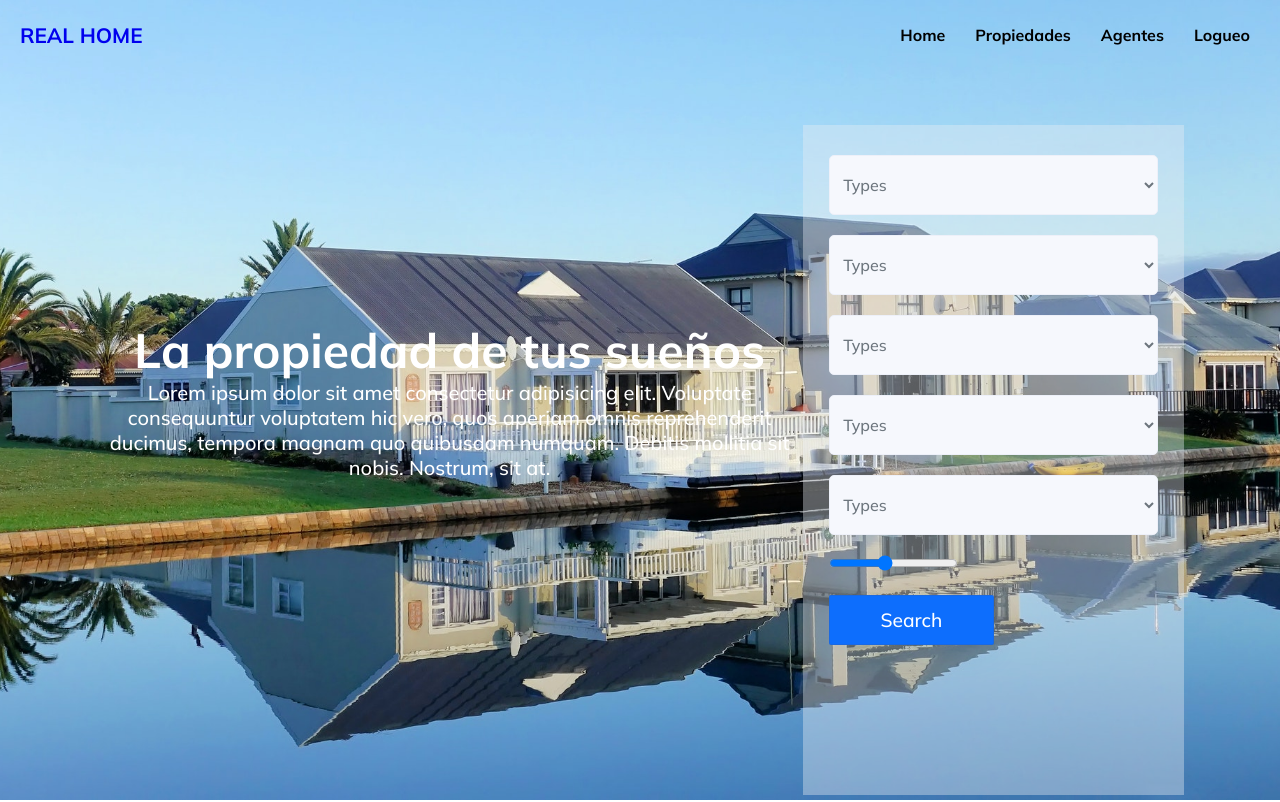
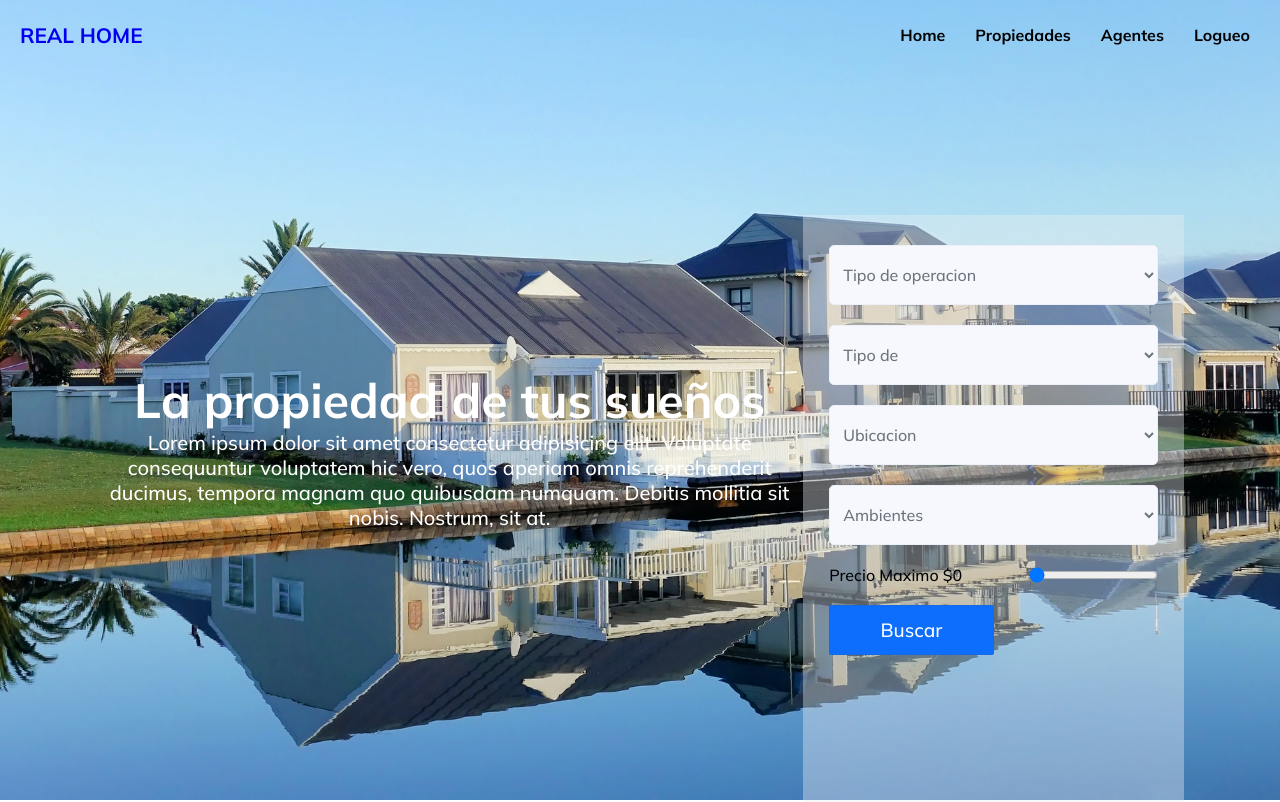
Before and after one commit to DiegoDalera/realState, a React (Vite) app: page / in a window 1280 px wide. Shown: the top 802 px of the page. Built offline with nearby package versions, Linux system fonts and the light colour scheme; no server answers.

Commit message:
range form

```diff
--- a/src/components/HeaderContainer.css
+++ b/src/components/HeaderContainer.css
@@ -17,6 +17,11 @@
     width: 85%;
     display: flex;
     flex-direction: row;
+}
+
+.nav-container{
+margin-bottom: 100px;
+
 }
 
 
@@ -91,3 +96,8 @@
 
 
 }
+.inputrange{
+    display: flex;
+    flex-direction: row;
+    justify-content: space-between;
+}
--- a/src/components/HeaderContainer.jsx
+++ b/src/components/HeaderContainer.jsx
@@ -1,12 +1,22 @@
 import NavContainer from "./NavContainer";
 import "./HeaderContainer.css";
+import { useState } from "react";
 
 const HeaderContainer = () => {
+  const [valorRango, setValorRango] = useState(0);
+
+  // Manejador para actualizar el estado cuando el rango cambia
+  const handleRangoChange = (event) => {
+    setValorRango(event.target.value);
+  };
+
   return (
     <header className="header">
-      <NavContainer />
+      <div className="nav-container">
+        <NavContainer />
+      </div>
+
       <div className="header-container">
-
         <div className="header-title">
           <h1> La propiedad de tus sueños</h1>
           <p>
@@ -21,84 +31,64 @@ const HeaderContainer = () => {
           <form className="formContainer">
             <div className="formFormGroup">
               <select className="formSelect">
-                <option className="formOption">Types</option>
-                <option className="form__Option-sc-6kozr0-3 bmgawS">
-                  rentals
-                </option>
-                <option className="form__Option-sc-6kozr0-3 bmgawS">
-                  Sales
-                </option>
+                <option className="formOption">Tipo de operacion</option>
+                <option className="formOption">Alquiler</option>
+                <option className="formOption">Venta</option>
+                <option className="formOption">Alquiler temporario</option>
               </select>
             </div>
 
             <div className="formFormGroup">
               <select className="formSelect">
-                <option className="formOption">Types</option>
-                <option className="form__Option-sc-6kozr0-3 bmgawS">
-                  rentals
-                </option>
-                <option className="form__Option-sc-6kozr0-3 bmgawS">
-                  Sales
-                </option>
+                <option className="formOption">Tipo de</option>
+                <option className="formOption">Casa</option>
+                <option className="formOption">Departamento</option>
               </select>
             </div>
 
             <div className="formFormGroup">
               <select className="formSelect">
-                <option className="formOption">Types</option>
-                <option className="form__Option-sc-6kozr0-3 bmgawS">
-                  rentals
-                </option>
-                <option className="form__Option-sc-6kozr0-3 bmgawS">
-                  Sales
-                </option>
+                <option className="formOption">Ubicacion</option>
+                <option className="formOption">Capital Federal</option>
+                <option className="formOption">Bs As</option>
+                <option className="formOption">Cordoba</option>
               </select>
             </div>
 
             <div className="formFormGroup">
               <select className="formSelect">
-                <option className="formOption">Types</option>
-                <option className="form__Option-sc-6kozr0-3 bmgawS">
-                  rentals
-                </option>
-                <option className="form__Option-sc-6kozr0-3 bmgawS">
-                  Sales
-                </option>
+                <option className="formOption">Ambientes</option>
+                <option className="formOption">+1</option>
+                <option className="formOption">+2</option>
+                <option className="formOption">+3</option>
               </select>
             </div>
 
             <div className="formFormGroup">
-              <select className="formSelect">
-                <option className="formOption">Types</option>
-                <option className="form__Option-sc-6kozr0-3 bmgawS">
-                  rentals
-                </option>
-                <option className="form__Option-sc-6kozr0-3 bmgawS">
-                  Sales
-                </option>
-              </select>
-            </div>
-
-            <div className="formFormGroup">
-              <input
-                type="range"
-                min="25000"
-                max="350000"
-                className="form__RangeInput"
-                value="162887"
-              ></input>
+              <div className="inputrange">
+                <label className="formRange" htmlFor="rangoPrecio">
+                  Precio Maximo ${valorRango}
+                </label>
+                <input
+                  type="range"
+                  id="rangoPrecio"
+                  name="rangoPrecio"
+                  min="0"
+                  max="1000000"
+                  value={valorRango}
+                  onChange={handleRangoChange}
+                />
+              </div>
             </div>
 
             <div className="formFormGroup">
               <input
                 type="submit"
                 className="formSubmitInput"
-                value="Search"
+                value="Buscar"
               ></input>
-
             </div>
           </form>
-
         </div>
       </div>
     </header>
```
